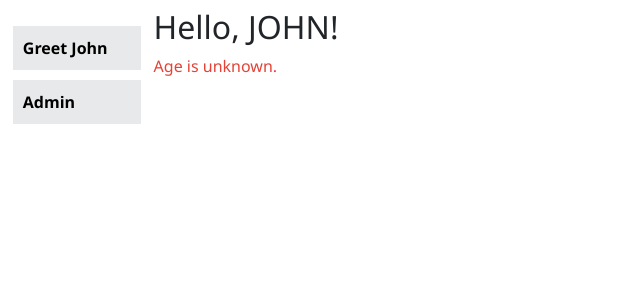
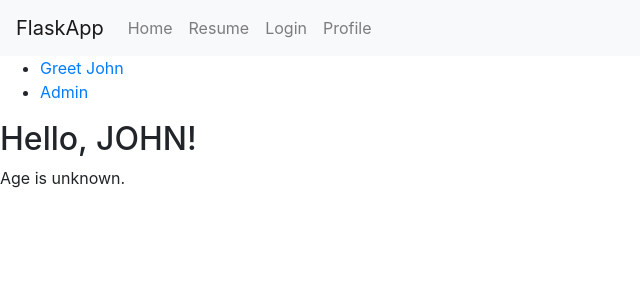
Before and after one commit to danieldan0/flask-app-lab, a Flask app: page /hi/John in a window 1280 px wide. Shown: the top 300 px of the page, without its empty margins (0-640 px from the left). Run offline with Flask 3, Linux system fonts and the light colour scheme; some libraries are stand-ins or nearby versions.

Commit message:
Added bootstrap classes, navbar and restructured html code

```diff
--- a/app/static/css/style.css
+++ /dev/null
@@ -1,57 +0,0 @@
-* {
-    margin: 0;
-    padding: 0;
-    box-sizing: border-box;
-    font-family: 'Segoe UI', Tahoma, Geneva, Verdana, sans-serif
-}
-
-nav {
-    width: 10vw;
-    margin-left: 1vw;
-    margin-top: 1vh;
-    margin-right: 1vw;
-    float: left;
-}
-
-nav ul {
-    list-style-type: none;
-    padding: 0;
-}
-
-nav ul li {
-    margin: 10px 0;
-}
-
-nav ul li a {
-    text-decoration: none;
-    color: #000;
-    font-weight: bold;
-    display: block;
-    background-color: #e8e9ea;
-    padding: 10px;
-}
-
-nav ul li a:hover {
-    color: #007BFF;
-}
-
-nav ul li a:focus {
-    background-color: #b2cde9;
-}
-
-h2 {
-    margin-top: 1vh;
-    margin-left: 11vw;
-}
-
-p {
-    margin-left: 11vw;
-}
-
-.age-known {
-    color: #0fda74;
-}
-
-.age-unknown {
-    color: #e44236;
-}
--- a/app/templates/base.html
+++ b/app/templates/base.html
@@ -10,6 +10,7 @@
     {% endblock %}
 </head>
 <body>
+    {% include 'navbar.html' %}
     {% include 'message.html' %}
     {% block content %}
     {% endblock %}
--- a/app/templates/message.html
+++ b/app/templates/message.html
@@ -2,8 +2,10 @@
 {% if msg %}
 {% for message in msg %}
 <div class="alert alert-warning alert-dismissible fade show" role="alert">
-  <strong>{{ message }}</strong>
-  <button type="button" class="btn-close" data-bs-dismiss="alert" aria-label="Close"></button>
+  {{ message }}
+  <button type="button" class="close" data-dismiss="alert" aria-label="Close">
+    <span aria-hidden="true">&times;</span>
+  </button>
 </div>
 {% endfor %}
 {% endif %}
--- /dev/null
+++ b/app/templates/navbar.html
@@ -0,0 +1,23 @@
+
+<nav class="navbar navbar-expand-lg navbar-light bg-light">
+    <a class="navbar-brand" href="#">FlaskApp</a>
+    <button class="navbar-toggler" type="button" data-toggle="collapse" data-target="#navbarNav" aria-controls="navbarNav" aria-expanded="false" aria-label="Toggle navigation">
+        <span class="navbar-toggler-icon"></span>
+    </button>
+    <div class="collapse navbar-collapse" id="navbarNav">
+        <ul class="navbar-nav">
+            <li class="nav-item">
+                <a class="nav-link" href="/homepage">Home</a>
+            </li>
+            <li class="nav-item">
+                <a class="nav-link" href="/resume">Resume</a>
+            </li>
+            <li class="nav-item">
+                <a class="nav-link" href="/login">Login</a>
+            </li>
+            <li class="nav-item">
+                <a class="nav-link" href="/profile">Profile</a>
+            </li>
+        </ul>
+    </div>
+</nav>
--- a/app/users/views.py
+++ b/app/users/views.py
@@ -33,7 +33,7 @@ def login_post():
 
 @user_bp.route("/profile")
 def profile():
-    if session["user"] is not None:
+    if session.get("user") is not None:
         return render_template("profile.html")
     else:
         flash("Session error")
```
Also changed, not shown: app/users/templates/users/login.html (+14 -8 lines), app/users/templates/users/profile.html (+9 -3 lines).
